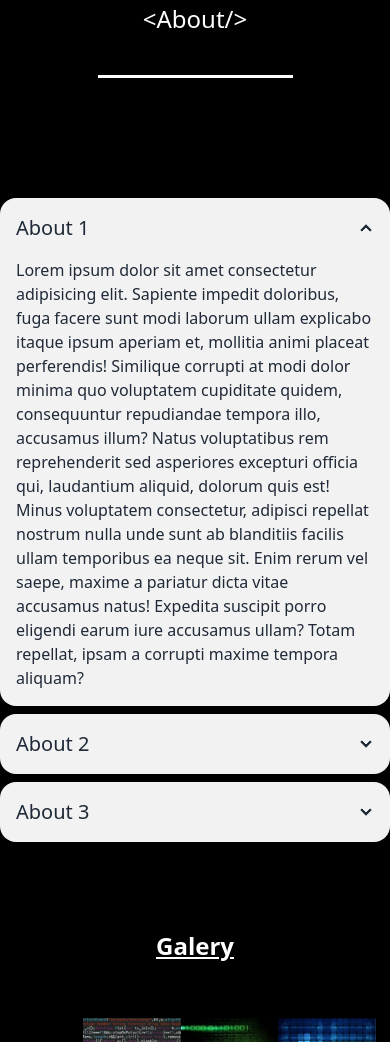
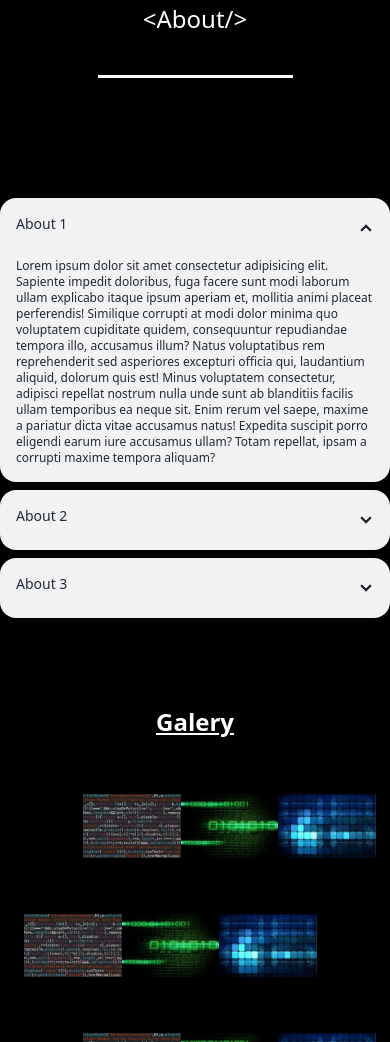
Before and after one commit to abyanKhairi/Rumah-Lembut, a website: page index.html in a window 390 px wide. Shown: the part 770-1812 px from the top of the page. Drawn offline with nearby package versions, Linux system fonts and the light colour scheme.

Commit message:
Style : Font size

```diff
--- a/index.html
+++ b/index.html
@@ -76,9 +76,10 @@
             <div class="md:flex flex-row gap-5">
                 <div class="collapse collapse-arrow my-2 bg-base-200">
                     <input type="checkbox" name="my-accordion-2" checked="checked" />
-                    <div class="collapse-title text-xl font-medium">About 1</div>
+                    <div class="collapse-title md:text-xl text-sm font-medium">About 1</div>
                     <div class="collapse-content">
-                        <p>Lorem ipsum dolor sit amet consectetur adipisicing elit. Sapiente impedit doloribus, fuga
+                        <p class="text-xs md:text-sm">Lorem ipsum dolor sit amet consectetur adipisicing elit. Sapiente
+                            impedit doloribus, fuga
                             facere
                             sunt modi laborum ullam explicabo itaque ipsum aperiam et, mollitia animi placeat
                             perferendis!
@@ -96,9 +97,10 @@
                 </div>
                 <div class="collapse collapse-arrow my-2 bg-base-200">
                     <input type="checkbox" name="my-accordion-2" />
-                    <div class="collapse-title text-xl font-medium">About 2</div>
+                    <div class="collapse-title md:text-xl text-sm font-medium">About 2</div>
                     <div class="collapse-content">
-                        <p>Lorem ipsum dolor sit amet consectetur adipisicing elit. Ut facere voluptas excepturi neque
+                        <p class="text-xs md:text-sm">Lorem ipsum dolor sit amet consectetur adipisicing elit. Ut facere
+                            voluptas excepturi neque
                             minima quo aliquid reiciendis dolore nobis libero pariatur aliquam quidem nostrum, nemo
                             incidunt
                             rem nam, placeat atque veritatis beatae deleniti? Et sit culpa iure. Mollitia earum tenetur
@@ -110,9 +112,10 @@
                 </div>
                 <div class="collapse collapse-arrow my-2 bg-base-200">
                     <input type="checkbox" name="my-accordion-2" />
-                    <div class="collapse-title text-xl font-medium">About 3</div>
+                    <div class="collapse-title md:text-xl text-sm font-medium">About 3</div>
                     <div class="collapse-content">
-                        <p>Lorem ipsum, dolor sit amet consectetur adipisicing elit. Odit dolorem et architecto maxime
+                        <p class="text-xs md:text-sm">Lorem ipsum, dolor sit amet consectetur adipisicing elit. Odit
+                            dolorem et architecto maxime
                             aut
                             beatae esse soluta nostrum in, unde consequuntur minima nesciunt laboriosam dignissimos!
                             Dolorum
```
Also changed, not shown: output.css.
